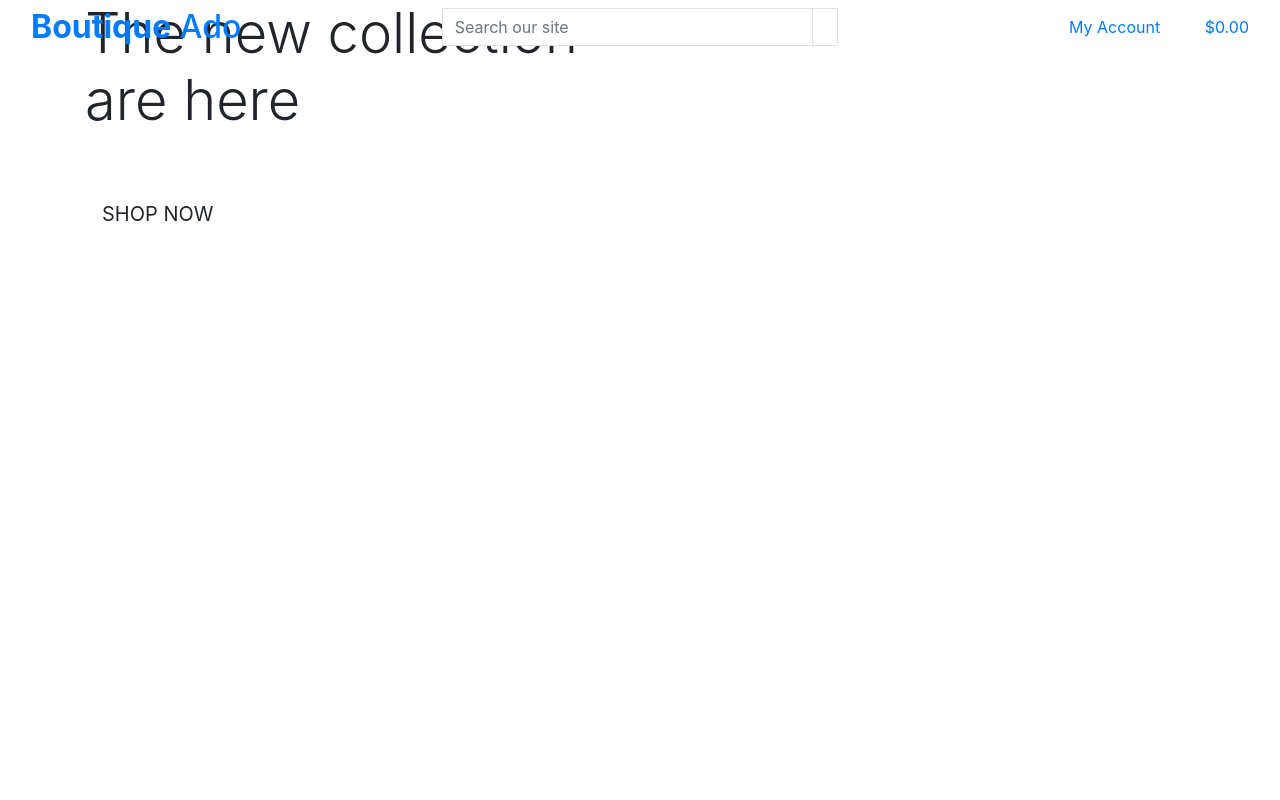
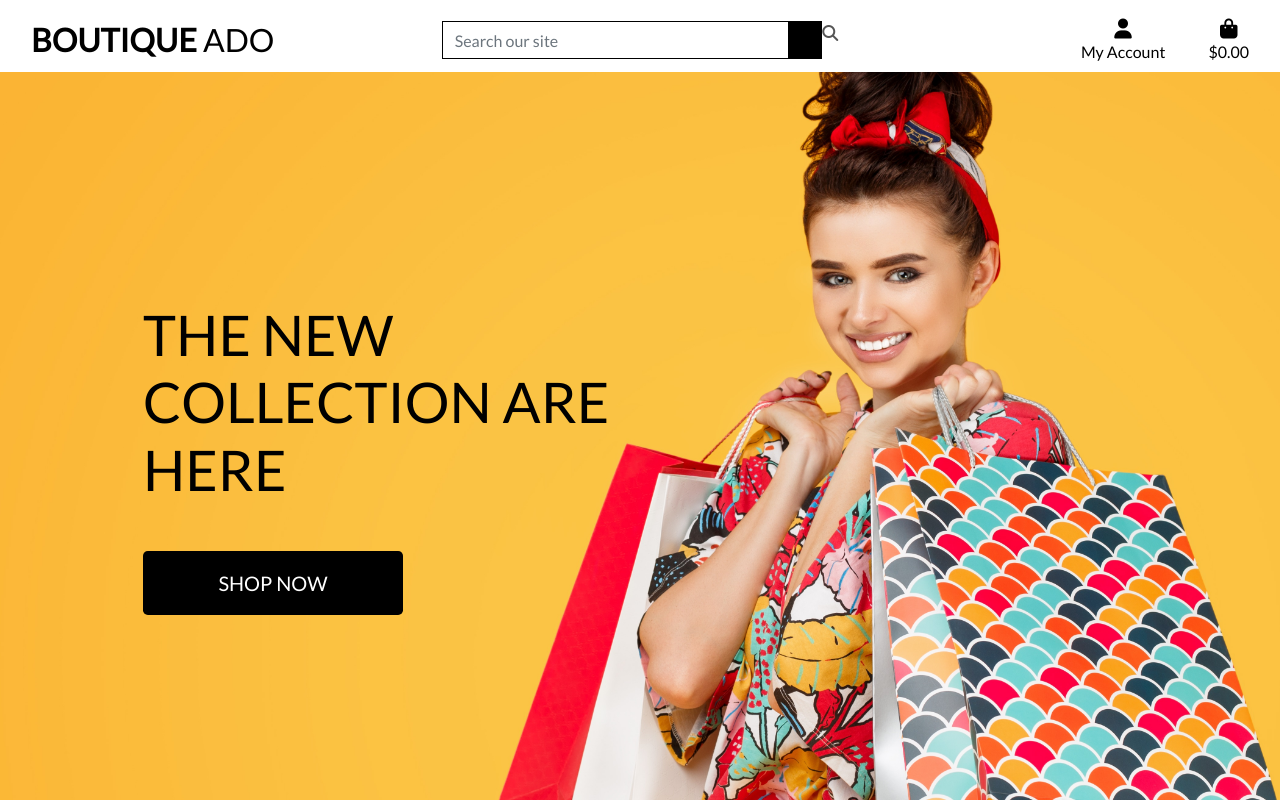
Before and after one commit to grace-ghb/boutique_ado, a Django app: page / in a window 1280 px wide. Run offline with Django 3.2, Linux system fonts and the light colour scheme; some libraries are stand-ins or nearby versions.

Commit message:
Create mdeia and static files

```diff
--- a/boutique_ado/settings.py
+++ b/boutique_ado/settings.py
@@ -147,6 +147,10 @@ USE_TZ = True
 # https://docs.djangoproject.com/en/3.2/howto/static-files/
 
 STATIC_URL = '/static/'
+STATICFILES_DIRS = (os.path.join(BASE_DIR, 'static'),)
+
+MEDIA_URL = '/media/'
+MEDIA_ROOT = os.path.join(BASE_DIR, 'mdeia')
 
 # Default primary key field type
 # https://docs.djangoproject.com/en/3.2/ref/settings/#default-auto-field
--- a/boutique_ado/urls.py
+++ b/boutique_ado/urls.py
@@ -15,9 +15,11 @@ Including another URLconf
 """
 from django.contrib import admin
 from django.urls import path, include
+from django.conf import settings
+from django.conf.urls.static import static
 
 urlpatterns = [
     path('admin/', admin.site.urls),
     path('accounts/', include('allauth.urls')),
     path('', include('home.urls'))
-]
+] + static(settings.MEDIA_URL, document_root=settings.MEDIA_ROOT)
--- /dev/null
+++ b/static/css/base.css
@@ -0,0 +1,81 @@
+html {
+    height: 100%;
+}
+
+body {
+    background: url('/media/homepage_background_cropped.jpg') no-repeat center center fixed;
+    background-size: cover;
+    height: calc(100vh - 164px);
+    color: #555;
+    font-family: 'Lato';
+}
+
+/* from Bulma */
+.icon {
+    align-items: center;
+    display: inline-flex;
+    justify-content: center;
+    height: 1.5rem;
+    width: 1.5rem;
+}
+
+.logo-font {
+    text-transform: uppercase;
+}
+
+.main-logo-link {
+    width: fit-content;
+}
+
+.shop-now-button {
+    background: black;
+    color: white;
+    min-width: 260px;
+}
+
+.btn-black {
+    background: black;
+    color: white;
+}
+
+.shop-now-button:hover,
+.shop-now-button:active,
+.shop-now-button:focus,
+.btn-black:hover,
+.btn-black:active,
+.btn-black:focus {
+    background: #222;
+    color: white;
+}
+
+.text-black {
+    color: #000 !important;
+}
+
+.border-black {
+    border: 1px solid black !important;
+}
+
+/* -------------------------------- Media Queries */
+
+/* Slightly larger container on xl screens */
+@media (min-width: 1200px) {
+  .container {
+    max-width: 80%;
+  }
+}
+
+/* fixed top navbar only on medium and up */
+@media (min-width: 992px) {
+    .fixed-top-desktop-only {
+        position: fixed;
+        top: 0;
+        right: 0;
+        left: 0;
+        z-index: 1030;
+    }
+
+    .header-container {
+        padding-top: 164px;
+    }
+}
--- a/templates/base.html
+++ b/templates/base.html
@@ -15,6 +15,10 @@
 
     {% block corecss %}
       <link rel="stylesheet" href="https://cdn.jsdelivr.net/npm/bootstrap@4.6.2/dist/css/bootstrap.min.css" integrity="sha384-xOolHFLEh07PJGoPkLv1IbcEPTNtaed2xpHsD9ESMhqIYd0nLMwNLD69Npy4HI+N" crossorigin="anonymous">
+      <link rel="preconnect" href="https://fonts.googleapis.com">
+      <link rel="preconnect" href="https://fonts.gstatic.com" crossorigin>
+      <link href="https://fonts.googleapis.com/css2?family=Lato&display=swap" rel="stylesheet">
+      <link rel="stylesheet" href="/static/css/base.css">
     {% endblock %}
 
     {% block extra_css %}
@@ -24,6 +28,7 @@
       <!-- Option 1: jQuery and Bootstrap Bundle (includes Popper) -->
       <script src="https://cdn.jsdelivr.net/npm/jquery@3.5.1/dist/jquery.min.js" integrity="sha256-9/aliU8dGd2tb6OSsuzixeV4y/faTqgFtohetphbbj0=" crossorigin="anonymous"></script>
       <script src="https://cdn.jsdelivr.net/npm/bootstrap@4.6.2/dist/js/bootstrap.bundle.min.js" integrity="sha384-Fy6S3B9q64WdZWQUiU+q4/2Lc9npb8tCaSX9FK7E8HnRr0Jz8D6OP9dO5Vg3Q9ct" crossorigin="anonymous"></script>
+      <script src="https://kit.fontawesome.com/deffd14594.js" crossorigin="anonymous"></script>
     {% endblock %}
 
     {% block extra_js %}
@@ -33,7 +38,7 @@
   </head>
   <body>
     <header class="container-fluid fixed-top">
-      <div class="row">
+      <div id="topnav" class="row bg-white pt-lg-2 d-none d-lg-flex">
         <div class="col-12 col-lg-4 my-auto py-1 py-lg-0 text-center text-lg-left">
           <a href="{% url 'home' %}" class="nav-link main-logo-link">
             <h2 class="logo-font text-black my-0"><strong>Boutique</strong> Ado</h2>
```
Also changed, not shown: media/homepage_background_cropped.jpg (added), media/noimage.png (added). Lines whose indentation alone changed are shown as unchanged.
